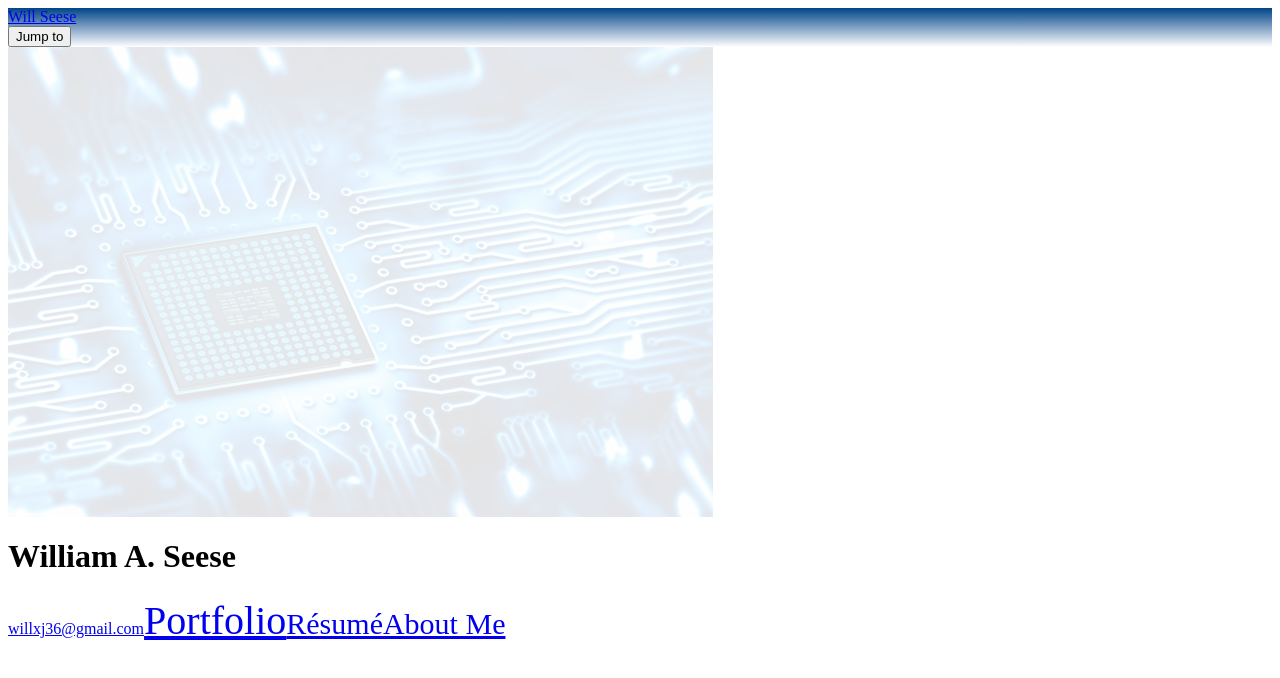
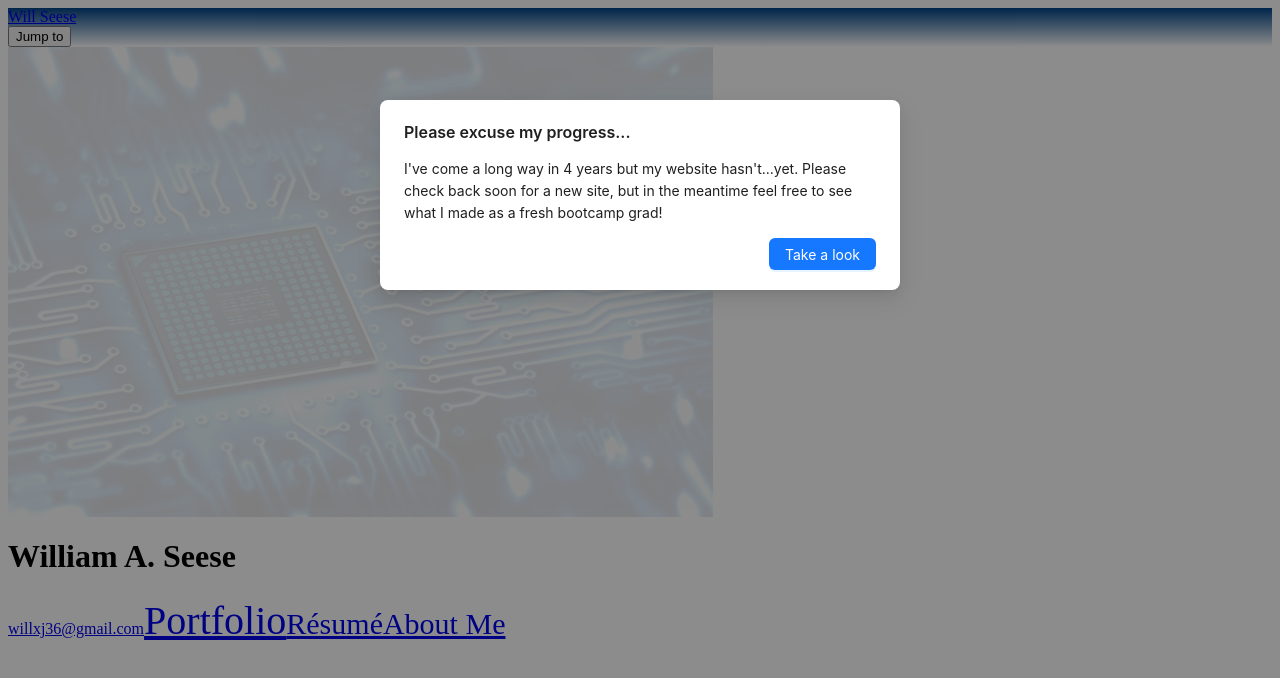
Before and after one commit to willxj36/Interactive-Resume, a React app: page / in a window 1280 px wide. Shown: the top 678 px of the page. Built offline with nearby package versions, Linux system fonts and the light colour scheme.

Commit message:
update libraries, add progress modal

```diff
--- a/package.json
+++ b/package.json
@@ -23,6 +23,7 @@
     "@types/react-dom": "^16.9.8",
     "@types/react-router": "^5.1.12",
     "@types/react-router-dom": "^5.1.7",
+    "antd": "^5.21.5",
     "bootstrap": "^4.5.0",
     "css-loader": "^1.0.1",
     "dayjs": "^1.10.4",
--- a/src/client/pages/Home.tsx
+++ b/src/client/pages/Home.tsx
@@ -1,9 +1,23 @@
+import { Modal } from 'antd';
 import * as React from 'react';
 import { Link } from 'react-router-dom';
 
 const Home = () => {
+    const [progressModalOpen, setProgressModalOpen] = React.useState<boolean>(true);
 
     return (
+        <>
+            <Modal
+                open={progressModalOpen}
+                onOk={() => setProgressModalOpen(false)}
+                cancelButtonProps={{ style: { display: "none" } }}
+                okText="Take a look"
+                closable={false}
+                maskClosable={false}
+                title="Please excuse my progress..."
+            >
+                <p>I've come a long way in 4 years but my website hasn't...yet. Please check back soon for a new site, but in the meantime feel free to see what I made as a fresh bootcamp grad!</p>
+            </Modal>
             <div className="min-vh-100 d-flex flex-column justify-content-center align-items-start">
                 <img src="/img/resume-bg.jpg" alt="" style={{opacity: 0.1, zIndex: -1}} className="position-fixed min-vh-100 min-vw-100" />
                 <h1 className="display-2 ml-5">William A. Seese</h1>
@@ -12,7 +26,8 @@ const Home = () => {
                 <Link to='/resume' className="btn btn-outline-dark border-0 my-2 py-2 px-4 ml-5" style={{fontSize: 30}}>{'R\u00E9sum\u00E9'}</Link>
                 <Link to='/aboutme' className="btn btn-outline-dark border-0 my-2 py-2 px-4 ml-5" style={{fontSize: 30}}>About Me</Link>
             </div>
-    )
-}
+        </>
+    );
+};
 
 export default Home;
```
Also changed, not shown: 1 other file (tests, documents, lock files or other folders). Lines whose indentation alone changed are shown as unchanged.
